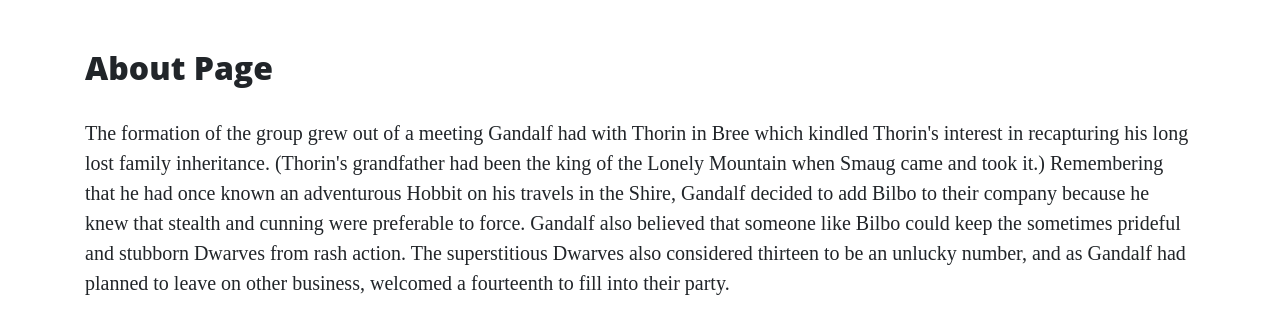
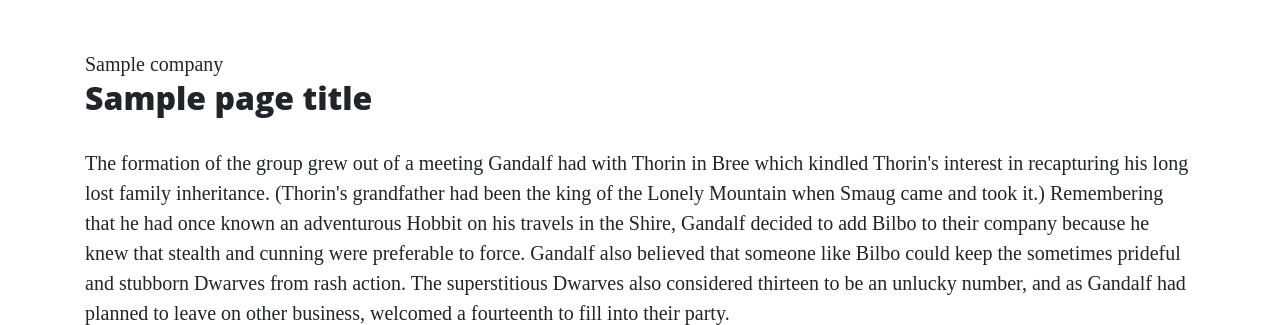
Before and after one commit to GazzaJ/CI-Thorin-Flask-App, a Flask app: template templates/about.html in a window 1280 px wide. Shown: the part 629-954 px from the top of the page. Run offline with Flask 2, Linux system fonts and the light colour scheme; the template is opened without the code that fills it: most values are stand-ins (such as "Sample title", 1, 10 or a date in 2020); some libraries are stand-ins or nearby versions.

Commit message:
Created JSON file and added code to load data from JSON

```diff
--- a/run.py
+++ b/run.py
@@ -1,4 +1,5 @@
 import os
+import json
 from flask import Flask, render_template
 
 
@@ -12,17 +13,20 @@ def index():
 
 @app.route("/about")
 def about():
-    return render_template("about.html")
+    data = []
+    with open("data/company.json", "r") as json_data:
+        data = json.load(json_data)
+    return render_template("about.html", page_title="About the Company", company=data)
 
 
 @app.route("/contact")
 def contact():
-    return render_template("contact.html")
+    return render_template("contact.html", page_title="Contact")
 
 
 @app.route("/careers")
 def careers():
-    return render_template("careers.html")
+    return render_template("careers.html", page_title="Careers")
 
 
 if __name__ == "__main__":
--- a/templates/about.html
+++ b/templates/about.html
@@ -1,6 +1,9 @@
 {% extends "base.html" %}
 {% block content %}
-    <h2>About Page</h2>
+
+{{ company[1]["name"] }}
+
+    <h2>{{ page_title }}</h2>
     <p>
         The formation of the group grew out of a meeting Gandalf had with Thorin in Bree which kindled Thorin's interest in
         recapturing his long lost family inheritance. (Thorin's grandfather had been the king of the Lonely Mountain when
--- a/templates/careers.html
+++ b/templates/careers.html
@@ -1,4 +1,4 @@
 {% extends "base.html" %}
 {% block content %}
-    <h2>Come work with us!</h2>
+    <h2>{{ page_title }}</h2>
 {% endblock %}
--- a/templates/contact.html
+++ b/templates/contact.html
@@ -1,4 +1,4 @@
 {% extends "base.html" %}
 {% block content %}
-    <h2>Contact Us</h2>
+    <h2>{{ page_title }}</h2>
 {% endblock %}
```
